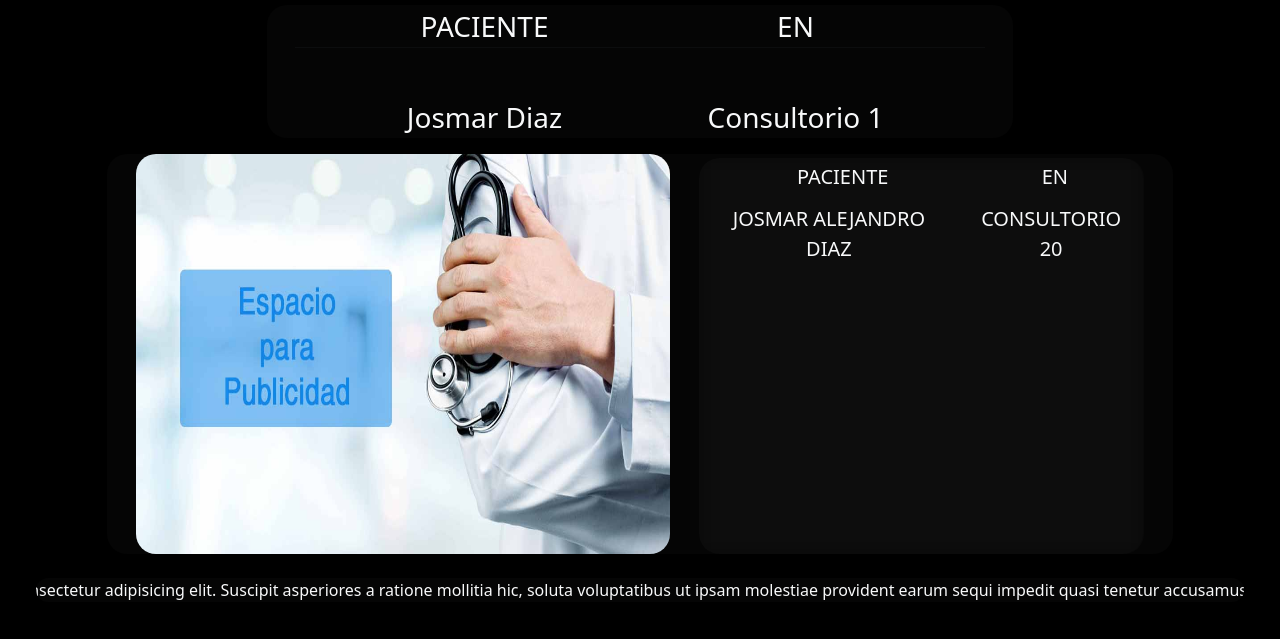
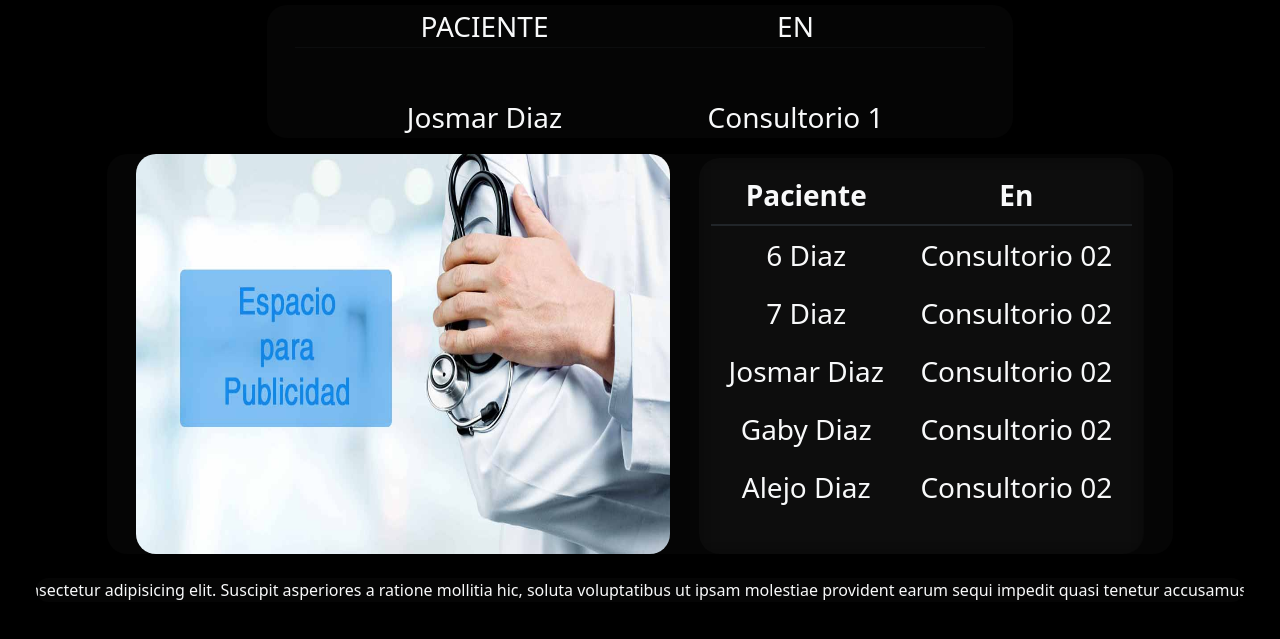
Before and after one commit to josmardiaz92/cartelera, a plain HTML site: page cartelera/html/vista_General.html in a window 1280 px wide. Shown: the part 95-734 px from the top of the page. Drawn offline with Linux system fonts and the light colour scheme.

Commit message:
agregar turnos

```diff
--- a/cartelera/html/vista_General.html
+++ b/cartelera/html/vista_General.html
@@ -77,20 +77,19 @@
                         </div>
                     </div>
                     <div class="col-5 HSA bordeRedondeado mt-1">
-                        <div class="row d-flex justify-content-evenly p-1">
-                            <div class="col-7 d-flex justify-content-center fs-5 text-center text-uppercase text-light">
-                                paciente
-                            </div>
-                            <div class="col-4 d-flex justify-content-center fs-5 text-center text-uppercase text-light">
-                                en
-                            </div>
-                        </div>
-                        <div class="row d-flex justify-content-evenly mt-2">
-                            <div class="col-7 d-flex justify-content-center fs-5 text-center text-uppercase text-light" id="lista-turnos-pacientes-general">
-                                <span>josmar alejandro diaz</span>
-                            </div>
-                            <div class="col-5 d-flex justify-content-center fs-5 text-center text-uppercase text-light" id="lista-turnos-area-general">
-                                <span>consultorio 20</span>
+                        <div class="row mt-2">
+                            <div class="table-responsive">
+                                <table class="table table-striped text-capitalize">
+                                    <thead>
+                                        <tr>
+                                            <th class="text-light border-0 text-center fs-3">paciente</th>
+                                            <th class="text-light border-0 text-center fs-3">en</th>
+                                        </tr>
+                                    </thead>
+                                    <tbody id="tabla-turnos">
+                                    </tbody>
+                                </table>
+                                <input type="hidden" name="turnos" id="turnos" value="">
                             </div>
                         </div>
                     </div>
@@ -110,5 +109,6 @@
 
     <script src="../js/js-bootstrap/bootstrap.bundle.min.js"></script>
     <script src="../js/cambioClases.js"></script>
+    <script src="../js/agregarTurnos.js"></script>
 </body>
 </html>
--- /dev/null
+++ b/cartelera/js/agregarTurnos.js
@@ -0,0 +1,36 @@
+const contenedor=document.getElementById('tabla-turnos');
+var listaTurnos = [
+    {paciente: '6 diaz', en: 'consultorio 02'},
+    {paciente: '7 diaz', en: 'consultorio 02'},
+    {paciente: 'josmar diaz', en: 'consultorio 02'},
+    {paciente: 'gaby diaz', en: 'consultorio 02'},
+    {paciente: 'alejo diaz', en: 'consultorio 02'},
+    {paciente: '4 diaz', en: 'consultorio 02'},
+    {paciente: '5 diaz', en: 'consultorio 02'},
+    {paciente: '8 diaz', en: 'consultorio 02'}
+];
+
+
+if (listaTurnos.length !== 0) {
+    let c = 0;
+    let data = '';
+
+    listaTurnos.forEach(function(row) {
+        if (c < 5) {
+            data += row.paciente + '|' + row.en + '|tr|';
+            if (c === 0) {
+                var newRow = document.createElement('tr');
+                newRow.innerHTML=`<tr><td class='text-center text-light border-0 fs-3'><span class='primer-fila'>${row.paciente}</span></td><td class='en text-center text-light border-0 fs-3'><span class='primer-fila'>${row.en}</span></td></tr>`;
+                contenedor.appendChild(newRow);
+            } else {
+                var newRow = document.createElement('tr');
+                newRow.innerHTML=`<tr><td class='text-center text-light border-0 fs-3'>${row.paciente}</td><td class='en text-center text-light border-0 fs-3'>${row.en}</td></tr>`;
+                contenedor.appendChild(newRow);
+            }
+        }
+    c++;
+    let turnos=document.getElementById('turnos');
+    turnos.value=data;
+
+    });
+}
```
